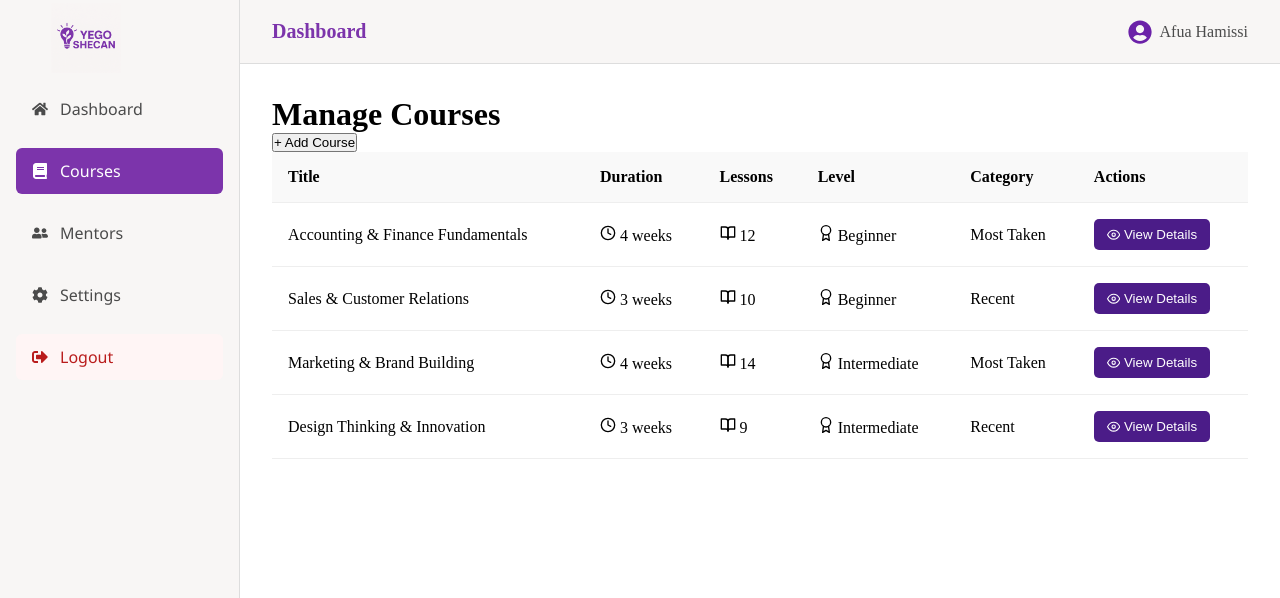
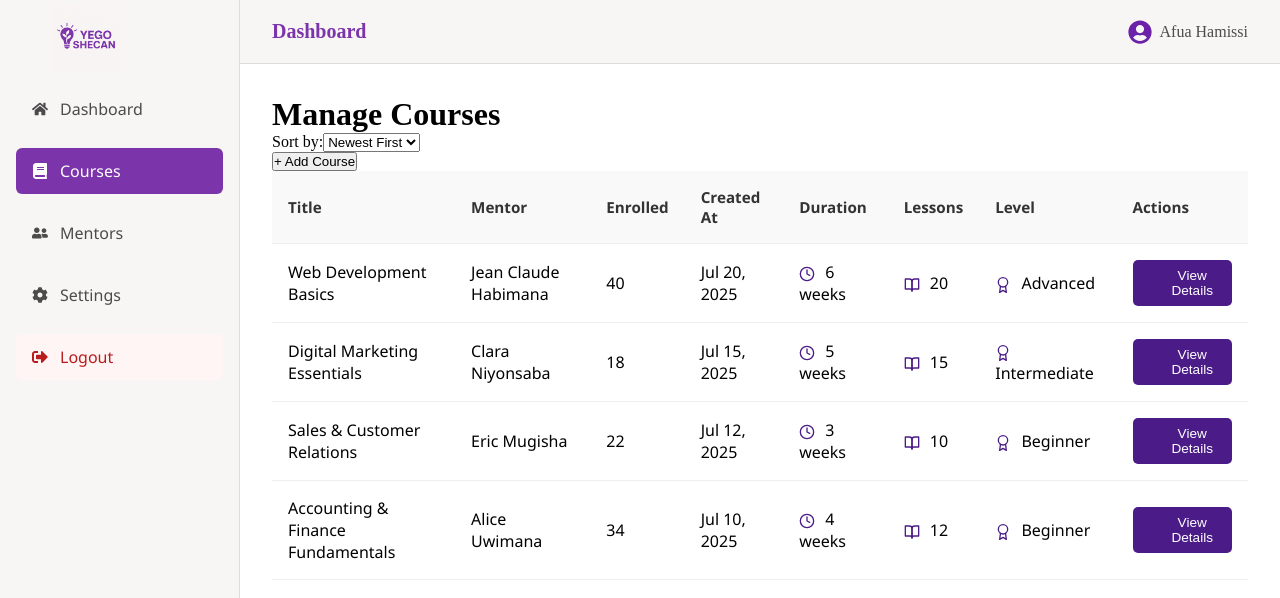
Before and after one commit to Ardinenukuri/Yego-She-can, a Next.js app in the folder Website/frontend/: page /dashboard/courses in a window 1280 px wide. Shown: the top 598 px of the page. Built offline with nearby package versions, Linux system fonts and the light colour scheme; no server answers.

Commit message:
adding the courses tab

```diff
--- a/Website/frontend/src/app/dashboard/courses/courses.css
+++ b/Website/frontend/src/app/dashboard/courses/courses.css
@@ -1,18 +1,30 @@
+/* 🔍 Search Bar Container */
 .search-bar {
   margin: 1rem 0;
   text-align: right;
 }
 
-.search-input {
-  padding: 0.5rem;
-  width: 300px;
+/* 🔎 Search Input Styling */
+.search-bar input {
+  padding: 0.5rem 1rem;
+  width: 280px;
   border: 1px solid #ccc;
   border-radius: 8px;
+  font-size: 0.95rem;
+  transition: border-color 0.2s ease;
 }
 
+.search-bar input:focus {
+  outline: none;
+  border-color: #4b1c88;
+  box-shadow: 0 0 0 2px rgba(75, 28, 136, 0.2);
+}
+
+/* 📊 Courses Table */
 .courses-table {
   width: 100%;
   border-collapse: collapse;
+  font-family: "Segoe UI", sans-serif;
 }
 
 .courses-table th,
@@ -20,12 +32,17 @@
   padding: 1rem;
   border-bottom: 1px solid #eee;
   text-align: left;
+  vertical-align: middle;
 }
 
 .courses-table th {
   background-color: #f9f9f9;
+  font-weight: 600;
+  font-size: 0.95rem;
+  color: #333;
 }
 
+/* 👁️ View Button */
 .view-btn {
   background-color: #4b1c88;
   color: white;
@@ -36,10 +53,32 @@
   display: flex;
   align-items: center;
   gap: 4px;
+  font-size: 0.85rem;
+  transition: background-color 0.2s ease;
 }
 
+.view-btn:hover {
+  background-color: #3a1570;
+}
+
+/* ℹ️ No Results Message */
 .no-results {
   text-align: center;
   padding: 2rem;
   color: gray;
+  font-size: 1rem;
+  font-style: italic;
 }
+
+/* 🧩 Icon Alignment (optional, if not already defined) */
+.table-icon {
+  margin-right: 6px;
+  vertical-align: middle;
+  color: #4b1c88;
+}
+
+/* 🟣 Muted Text (for null/empty fields like mentor) */
+.text-muted {
+  color: #999;
+  font-style: italic;
+}
--- a/Website/frontend/src/app/dashboard/courses/page.tsx
+++ b/Website/frontend/src/app/dashboard/courses/page.tsx
@@ -4,82 +4,104 @@ import Link from 'next/link'
 import './courses.css'
 import { FiEye, FiClock, FiBookOpen, FiAward } from 'react-icons/fi'
 
+import { useState, useMemo } from 'react';
+
+
+
+
 export default function CoursesPage() {
+
+  const [sortOrder, setSortOrder] = useState("newest");
+
+  function formatDate(dateStr: string) {
+  return new Date(dateStr).toLocaleDateString("en-US", {
+    month: "short",
+    day: "numeric",
+    year: "numeric",
+  });
+}
+
+
  const courses = [
   {
     id: 1,
     title: "Accounting & Finance Fundamentals",
-      description: "Master the basics of accounting, budgeting, and financial planning for women entrepreneurs.",
+    description: "...",
     duration: "4 weeks",
     lessons: 12,
     level: "Beginner",
     price: "Free",
-      features: [
-        "Bookkeeping principles",
-        "Managing budgets",
-        "Understanding financial statements",
-        "Small business taxes",
-        "Cash flow management",
-      ],
-      category: "Most Taken",
+    mentor: "Alice Uwimana",
+    enrolledCount: 34,
+    createdAt: "2025-07-10T10:00:00Z", // ✅ NEW
+
   },
   {
     id: 2,
     title: "Sales & Customer Relations",
-      description: "Learn effective sales strategies and build lasting customer relationships.",
+    description: "...",
     duration: "3 weeks",
     lessons: 10,
     level: "Beginner",
     price: "Free",
-      features: [
-        "Sales psychology",
-        "Customer service excellence",
-        "Building loyalty",
-        "Handling objections",
-        "Digital sales techniques",
-      ],
-      category: "Recent",
+    mentor: "Eric Mugisha",
+    enrolledCount: 22,
+    createdAt: "2025-07-12T14:30:00Z", // ✅ NEW
+
   },
   {
     id: 3,
-      title: "Marketing & Brand Building",
-      description: "Build your brand and master marketing for small businesses.",
-      duration: "4 weeks",
-      lessons: 14,
+    title: "Digital Marketing Essentials",
+    description: "...",
+    duration: "5 weeks",
+    lessons: 15,
     level: "Intermediate",
     price: "Free",
-      features: [
-        "Brand development",
-        "Social media marketing",
-        "Content creation",
-        "Email marketing",
-        "Local marketing",
-      ],
-      category: "Most Taken",
+    mentor: "Clara Niyonsaba",
+    enrolledCount: 18,
+    createdAt: "2025-07-15T09:00:00Z", // ✅ NEW
   },
   {
     id: 4,
-      title: "Design Thinking & Innovation",
-      description: "Apply design thinking to solve business problems creatively.",
-      duration: "3 weeks",
-      lessons: 9,
-      level: "Intermediate",
+    title: "Web Development Basics",
+    description: "...",
+    duration: "6 weeks",
+    lessons: 20,
+    level: "Advanced",
     price: "Free",
-      features: [
-        "Design thinking process",
-        "Problem analysis",
-        "Creative solutions",
-        "Prototyping",
-        "Small business innovation",
-      ],
-      category: "Recent",
+    mentor: "Jean Claude Habimana",
+    enrolledCount: 40,
+    createdAt: "2025-07-20T11:45:00Z", // ✅ NEW
   },
-  ]
+];
+const sortedCourses = useMemo(() => {
+  const sorted = [...courses];
+  sorted.sort((a, b) => {
+    const dateA = new Date(a.createdAt).getTime();
+    const dateB = new Date(b.createdAt).getTime();
+    return sortOrder === "newest" ? dateB - dateA : dateA - dateB;
+  });
+  return sorted;
+}, [courses, sortOrder]);
+
 
   return (
     <div className="courses-page-admin">
       <div className="admin-header">
         <h1>Manage Courses</h1>
+        <div className="sort-controls">
+  <label htmlFor="sortOrder">Sort by:</label>
+  <select
+    id="sortOrder"
+    className="sort-dropdown"
+    value={sortOrder}
+    onChange={(e) => setSortOrder(e.target.value)}
+  >
+    <option value="newest">Newest First</option>
+    <option value="oldest">Oldest First</option>
+  </select>
+</div>
+
         <Link href="/dashboard/courses/add">
           <button className="add-course-button">
             + Add Course
@@ -91,31 +113,44 @@ export default function CoursesPage() {
 <thead>
   <tr>
     <th>Title</th>
+    <th>Mentor</th>
+    <th>Enrolled</th>
+    <th>Created At</th>     {/* ✅ NEW */}
     <th>Duration</th>
     <th>Lessons</th>
     <th>Level</th>
-            <th>Category</th>
     <th>Actions</th>
   </tr>
 </thead>
+
 <tbody>
-          {courses.map(course => (
+  {sortedCourses.map((course) => (
     <tr key={course.id}>
       <td>{course.title}</td>
-              <td><FiClock /> {course.duration}</td>
-              <td><FiBookOpen /> {course.lessons}</td>
-              <td><FiAward /> {course.level}</td>
-              <td>{course.category}</td>
+      <td>{course.mentor || <span className="text-muted">—</span>}</td>
+      <td>{course.enrolledCount ?? 0}</td>
+      <td>{formatDate(course.createdAt)}</td>
+      <td>
+        <FiClock className="table-icon" /> {course.duration}
+      </td>
+      <td>
+        <FiBookOpen className="table-icon" /> {course.lessons}
+      </td>
+      <td>
+        <FiAward className="table-icon" /> {course.level}
+      </td>
       <td>
         <Link href={`/dashboard/courses/${course.id}`}>
           <button className="view-btn">
-                    <FiEye /> View Details
+            <FiEye className="table-icon" /> View Details
           </button>
         </Link>
       </td>
     </tr>
   ))}
 </tbody>
+
+
       </table>
     </div>
   )
```
Also changed, not shown: Website/frontend/src/app/dashboard/courses/add/add.css (added, +89 -0 lines), Website/frontend/src/app/dashboard/courses/add/page.tsx (+14 -12 lines), Website/frontend/src/app/dashboard/dashboard.css (+24 -17 lines), Website/frontend/src/app/dashboard/page.tsx (+177 -15 lines), 2 other files (tests, documents, lock files or other folders). Lines whose indentation alone changed are shown as unchanged.
